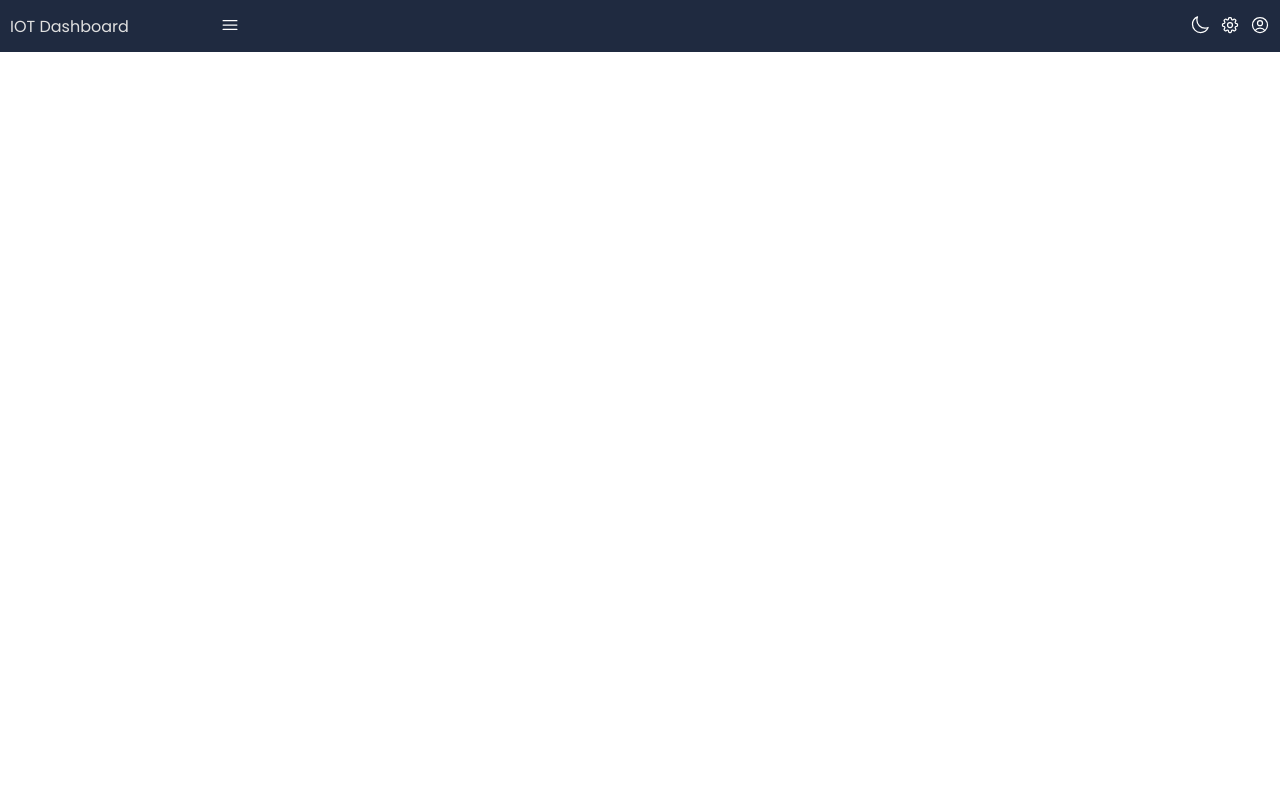
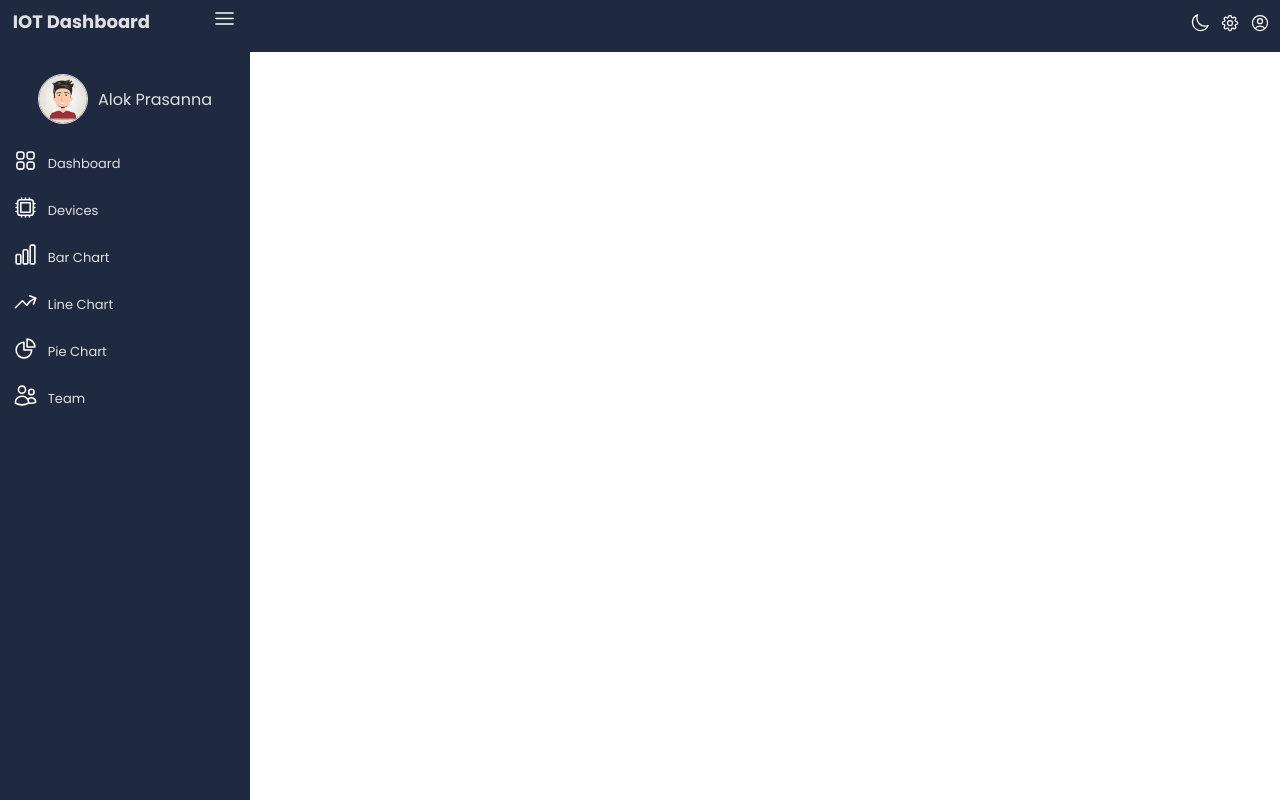
Before and after one commit to AlokPrasanna/IOT_dashboard-frontend, a React (Vite) app: page / in a window 1280 px wide. Built offline with nearby package versions, Linux system fonts and the light colour scheme.

Commit message:
Canged sidebar styles

```diff
--- /dev/null
+++ b/src/components/atoms/Image.tsx
@@ -0,0 +1,15 @@
+import React from 'react';
+
+interface ImageProps  {
+    src:string,
+    alt:string,
+    style?: React.CSSProperties;
+}
+
+const Image:React.FC<ImageProps> = ({src , alt , style}) => {
+  return (
+    <img src={src} alt={alt} style={style} />
+  )
+}
+
+export default Image;
--- a/src/components/atoms/index.ts
+++ b/src/components/atoms/index.ts
@@ -1,7 +1,9 @@
 // ---------- Imports ----------
 import Icon from "./Icon";
+import Image from "./Image";
 
 // ---------- Exports ----------
 export {
-    Icon
+    Icon,
+    Image
 }
--- a/src/components/molecules/SideBar/SideBar.tsx
+++ b/src/components/molecules/SideBar/SideBar.tsx
@@ -1,20 +1,22 @@
 import React, { useState } from 'react';
 import { useTheme } from '../../../context/Theme/ThemeContext';
-import { Icon } from '../../atoms';
-import "./sidebar.scss"
+import { Icon  , Image} from '../../atoms';
+import "./sidebar.scss";
 
 const SideBar: React.FC = () => {
-    const { colors , theme } = useTheme();
+    const { colors, theme } = useTheme();
     const [isCollapsed, setIsCollapsed] = useState(false);
 
     const toggleSidebar = () => {
         setIsCollapsed(!isCollapsed);
     };
+    console.log(isCollapsed);
 
     return (
-        <div className={`sidebar-content ${isCollapsed ? 'collapsed' : ''}`}>
-           <div className='sidebar-head'>
-            <p style={{color:colors.grey[100]}}>IOT Dashboard</p>
+        <div className={`sidebar ${isCollapsed === true ? "collaps" : ""}`} style={{backgroundColor:colors.primary[400]}}>
+            <div className="top">
+                <div className="logo">
+                    <span className='sidebar-header-title' style={{color: colors.grey[100]}}>IOT Dashboard</span>
                     <Icon
                         icon={
                             <svg xmlns="http://www.w3.org/2000/svg" fill="none" viewBox="0 0 24 24" stroke-width="1.5" stroke="currentColor" className="size-6">
@@ -22,12 +24,97 @@ const SideBar: React.FC = () => {
                             </svg>
                         }
                         onclick={toggleSidebar}
-                style={{ cursor: 'pointer' , color:theme === "dark" ? "white" : "black" , width:"20px" , background:"none" , border:"none" }}
+                        style={{ cursor: 'pointer' , color:theme === "dark" ? "white" : "black" ,  width:"25px" , background:"none" , border:"none" }}
                     />
                 </div>
-            <div className='sidebar-inner-content'>
-                {/* Your sidebar content here */}
             </div>
+            <div className="user">
+                <div className='user-image'>
+                <Image
+                    src='./user.jpg'
+                    alt='user'
+                    style={{cursor:'pointer' , width:"50px", borderRadius:"100%", border:`1px solid ${colors.grey[100]}`, display:'flex' , justifyContent:'center' , alignItems:'center'}}
+                />
+                </div>
+                <div>
+                    <p style={{color: colors.grey[100]}}>Alok Prasanna</p>
+                </div>
+            </div>
+            <ul>
+                <li>
+                    <Icon
+                    icon={
+                        <svg xmlns="http://www.w3.org/2000/svg" fill="none" viewBox="0 0 24 24" stroke-width="1.5" stroke="currentColor" className="size-6">
+                            <path stroke-linecap="round" stroke-linejoin="round" d="M3.75 6A2.25 2.25 0 0 1 6 3.75h2.25A2.25 2.25 0 0 1 10.5 6v2.25a2.25 2.25 0 0 1-2.25 2.25H6a2.25 2.25 0 0 1-2.25-2.25V6ZM3.75 15.75A2.25 2.25 0 0 1 6 13.5h2.25a2.25 2.25 0 0 1 2.25 2.25V18a2.25 2.25 0 0 1-2.25 2.25H6A2.25 2.25 0 0 1 3.75 18v-2.25ZM13.5 6a2.25 2.25 0 0 1 2.25-2.25H18A2.25 2.25 0 0 1 20.25 6v2.25A2.25 2.25 0 0 1 18 10.5h-2.25a2.25 2.25 0 0 1-2.25-2.25V6ZM13.5 15.75a2.25 2.25 0 0 1 2.25-2.25H18a2.25 2.25 0 0 1 2.25 2.25V18A2.25 2.25 0 0 1 18 20.25h-2.25A2.25 2.25 0 0 1 13.5 18v-2.25Z" />
+                        </svg>
+                    }
+                    onclick={toggleSidebar}
+                    style={{ cursor: 'pointer' , color:theme === "dark" ? "white" : "black" ,  width:"25px" , background:"none" , border:"none" }}
+                    />
+                    <span style={{color: colors.grey[100]}}>Dashboard</span>
+                </li>
+                <li>
+                    <Icon
+                    icon={
+                        <svg xmlns="http://www.w3.org/2000/svg" fill="none" viewBox="0 0 24 24" stroke-width="1.5" stroke="currentColor" className="size-6">
+                            <path stroke-linecap="round" stroke-linejoin="round" d="M8.25 3v1.5M4.5 8.25H3m18 0h-1.5M4.5 12H3m18 0h-1.5m-15 3.75H3m18 0h-1.5M8.25 19.5V21M12 3v1.5m0 15V21m3.75-18v1.5m0 15V21m-9-1.5h10.5a2.25 2.25 0 0 0 2.25-2.25V6.75a2.25 2.25 0 0 0-2.25-2.25H6.75A2.25 2.25 0 0 0 4.5 6.75v10.5a2.25 2.25 0 0 0 2.25 2.25Zm.75-12h9v9h-9v-9Z" />
+                        </svg>
+                    }
+                    onclick={toggleSidebar}
+                    style={{ cursor: 'pointer' , color:theme === "dark" ? "white" : "black" ,  width:"25px" , background:"none" , border:"none" }}
+                    />
+                    <span style={{color: colors.grey[100]}}>Devices</span>
+                </li>
+                <li>
+                    <Icon
+                    icon={
+                        <svg xmlns="http://www.w3.org/2000/svg" fill="none" viewBox="0 0 24 24" stroke-width="1.5" stroke="currentColor" className="size-6">
+                            <path stroke-linecap="round" stroke-linejoin="round" d="M3 13.125C3 12.504 3.504 12 4.125 12h2.25c.621 0 1.125.504 1.125 1.125v6.75C7.5 20.496 6.996 21 6.375 21h-2.25A1.125 1.125 0 0 1 3 19.875v-6.75ZM9.75 8.625c0-.621.504-1.125 1.125-1.125h2.25c.621 0 1.125.504 1.125 1.125v11.25c0 .621-.504 1.125-1.125 1.125h-2.25a1.125 1.125 0 0 1-1.125-1.125V8.625ZM16.5 4.125c0-.621.504-1.125 1.125-1.125h2.25C20.496 3 21 3.504 21 4.125v15.75c0 .621-.504 1.125-1.125 1.125h-2.25a1.125 1.125 0 0 1-1.125-1.125V4.125Z" />
+                        </svg>
+                    }
+                    onclick={toggleSidebar}
+                    style={{ cursor: 'pointer' , color:theme === "dark" ? "white" : "black" ,  width:"25px" , background:"none" , border:"none" }}
+                    />
+                    <span style={{color: colors.grey[100]}}>Bar Chart</span>
+                </li>
+                <li>
+                    <Icon
+                    icon={
+                        <svg xmlns="http://www.w3.org/2000/svg" fill="none" viewBox="0 0 24 24" stroke-width="1.5" stroke="currentColor" className="size-6">
+                            <path stroke-linecap="round" stroke-linejoin="round" d="M2.25 18 9 11.25l4.306 4.306a11.95 11.95 0 0 1 5.814-5.518l2.74-1.22m0 0-5.94-2.281m5.94 2.28-2.28 5.941" />
+                        </svg>
+                    }
+                    onclick={toggleSidebar}
+                    style={{ cursor: 'pointer' , color:theme === "dark" ? "white" : "black" ,  width:"25px" , background:"none" , border:"none" }}
+                    />
+                    <span style={{color: colors.grey[100]}}>Line Chart</span>
+                </li>
+                <li>
+                    <Icon
+                    icon={
+                        <svg xmlns="http://www.w3.org/2000/svg" fill="none" viewBox="0 0 24 24" stroke-width="1.5" stroke="currentColor" className="size-6">
+                            <path stroke-linecap="round" stroke-linejoin="round" d="M10.5 6a7.5 7.5 0 1 0 7.5 7.5h-7.5V6Z" />
+                            <path stroke-linecap="round" stroke-linejoin="round" d="M13.5 10.5H21A7.5 7.5 0 0 0 13.5 3v7.5Z" />
+                        </svg>
+                    }
+                    onclick={toggleSidebar}
+                    style={{ cursor: 'pointer' , color:theme === "dark" ? "white" : "black" ,  width:"25px" , background:"none" , border:"none" }}
+                    />
+                    <span style={{color: colors.grey[100]}}>Pie Chart</span>
+                </li>
+                <li>
+                    <Icon
+                    icon={
+                        <svg xmlns="http://www.w3.org/2000/svg" fill="none" viewBox="0 0 24 24" stroke-width="1.5" stroke="currentColor" className="size-6">
+                            <path stroke-linecap="round" stroke-linejoin="round" d="M15 19.128a9.38 9.38 0 0 0 2.625.372 9.337 9.337 0 0 0 4.121-.952 4.125 4.125 0 0 0-7.533-2.493M15 19.128v-.003c0-1.113-.285-2.16-.786-3.07M15 19.128v.106A12.318 12.318 0 0 1 8.624 21c-2.331 0-4.512-.645-6.374-1.766l-.001-.109a6.375 6.375 0 0 1 11.964-3.07M12 6.375a3.375 3.375 0 1 1-6.75 0 3.375 3.375 0 0 1 6.75 0Zm8.25 2.25a2.625 2.625 0 1 1-5.25 0 2.625 2.625 0 0 1 5.25 0Z" />
+                        </svg>
+                    }
+                    onclick={toggleSidebar}
+                    style={{ cursor: 'pointer' , color:theme === "dark" ? "white" : "black" ,  width:"25px" , background:"none" , border:"none" }}
+                    />
+                    <span style={{color: colors.grey[100]}}>Team</span>
+                </li>
+            </ul>
         </div>
     );
 }
--- a/src/components/molecules/SideBar/sidebar.scss
+++ b/src/components/molecules/SideBar/sidebar.scss
@@ -1,30 +1,101 @@
-.sidebar-content {
+* {
+    margin: 0;
+    padding: 0;
+    box-sizing: border-box;
+    font-family: "Poppins";
+}
+
+.sidebar {
+    position: absolute;
+    top: 0;
+    left: 0;
+    height: 100vh;
     width: 250px;
-    transition: width 0.3s;
-    transition: visibility 0.3s;
+    padding: 0.4rem 0.8rem;
+    transition: width 0.5s ease-in-out;
 
-    &.collapsed {
-        width: 80px; // Width when collapsed
+    &.collaps {
+        width: 80px;
 
-        .sidebar-head p {
-            display: none; // Hide the text when sidebar is collapsed
+        .sidebar-header-title {
+            display: none;
+            opacity: 0;
+            visibility: hidden;
+            transition: opacity 0.3s, visibility 0s 0.3s;
+        }
+
+        .logo {
+            display: flex;
+            align-items: center;
+            justify-content: center;
+        }
+
+        ul {
+            li {
+                justify-content: center;
+                span {
+                    display: none;
+                }
+            }
+        }
+
+        .user {
+            display: flex;
+            flex-direction: column;
+            justify-content: center;
+            align-items: center;
+            .user-image {
+                display: flex;
+                justify-content: center;
+                align-items: center;
+            }
+            p {
+                display: none;
+            }
         }
     }
 
-    .sidebar-inner-content {
-        transition: opacity 0.3s;
-        opacity: 1;
-
-        &.collapsed {
-            opacity: 0; // Hide content when collapsed
+    .top {
+        height: 52px;
+        .logo {
+            display: flex;
+            align-items: center;
+            justify-content: space-between;
+            span {
+                font-size: 18px;
+                font-weight: 700;
+                transition: opacity 0.3s, visibility 0s 0.3s;
+            }
         }
     }
 
-    .sidebar-head {
+    .user {
         display: flex;
-        justify-content: space-between;
         align-items: center;
-        height: 52px;
-        padding: 10px;
+        justify-content: center;
+        gap: 10px;
+        margin: 1rem 0;
+
+        p {
+            margin: 0;
+            font-size: 1rem;
+        }
+    }
+
+    ul {
+        list-style: none;
+
+        li {
+            display: flex;
+            align-items: center;
+            padding: 0.5rem 0;
+            cursor: pointer;
+
+            span {
+                margin-left: 10px;
+                font-size: 13px;
+                transition: opacity 0.3s, visibility 0s 0.3s;
+            }
+        }
     }
 }
```
Also changed, not shown: public/user.jpg (added). Lines whose indentation alone changed are shown as unchanged.
